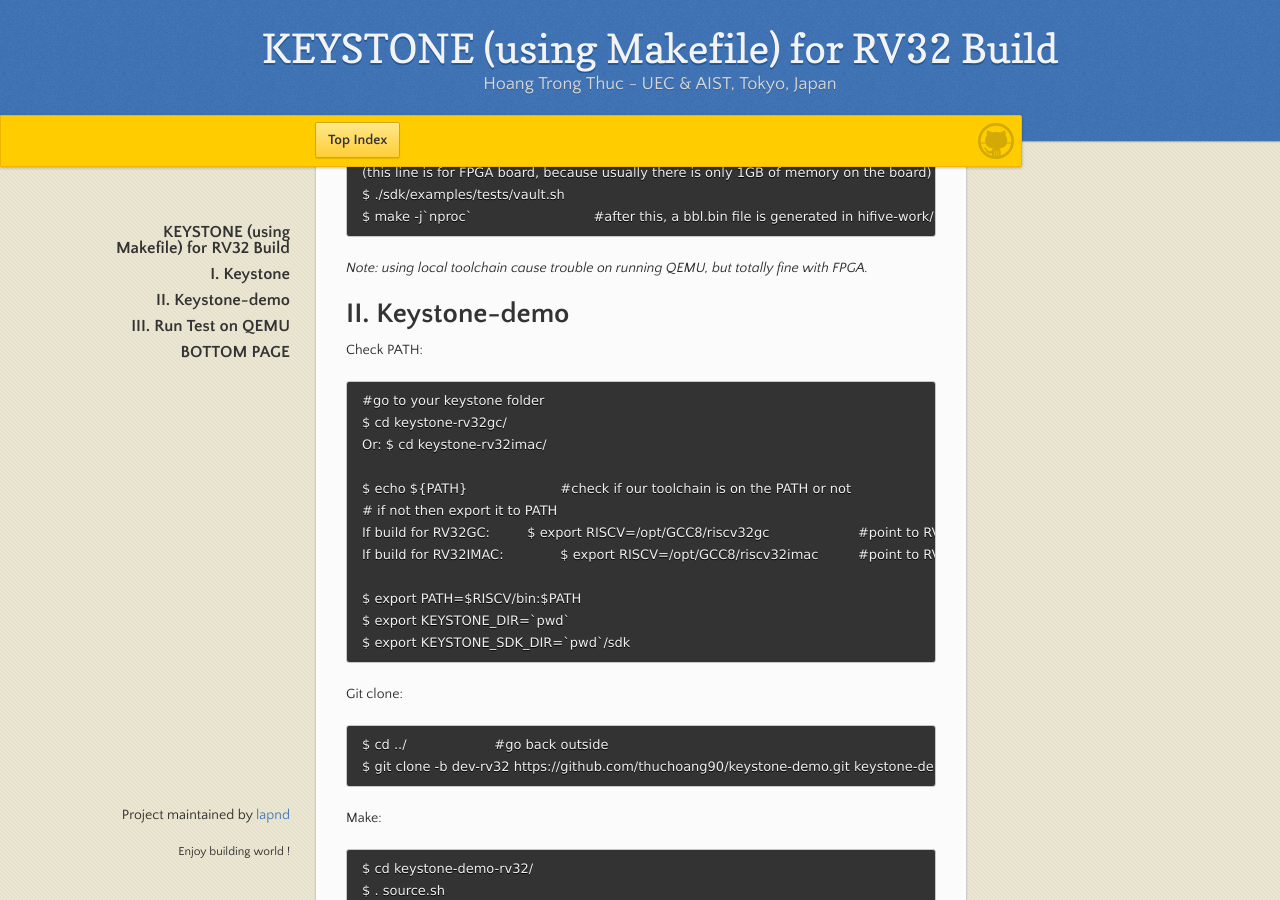
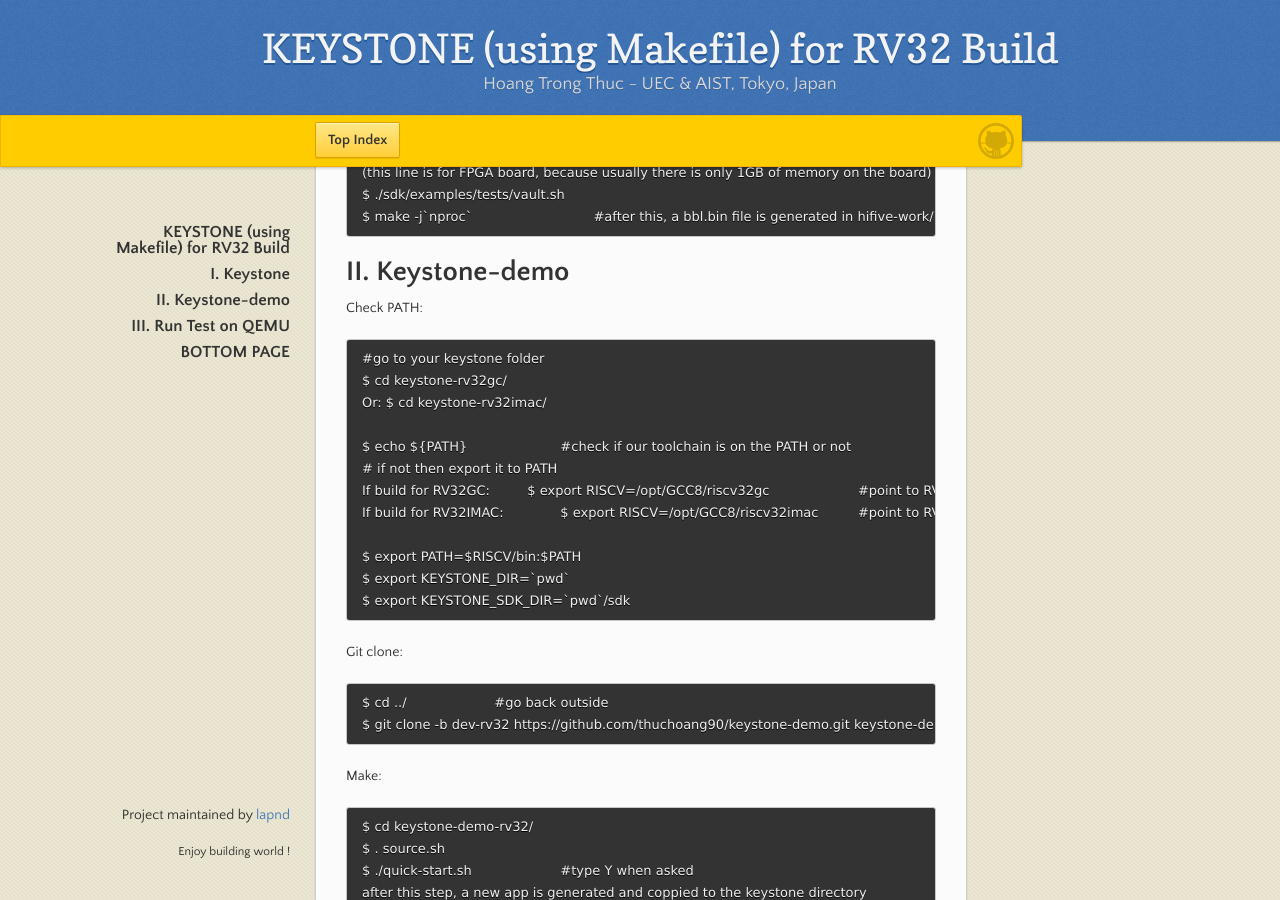
Before and after one commit to lapnd/httdes.github.io, a Jekyll site: the page built from keystone-makefile-32.md, in a window 1280 px wide and 900 px high, scrolled down 1193 px. Built offline with Jekyll 4.4.1, drawn with Linux system fonts in a browser that asks for light colours; our own code applies the rules of GitHub Pages for plain Markdown files.

Commit message:
Update keystone-makefile-32.md

````diff
--- a/keystone-makefile-32.md
+++ b/keystone-makefile-32.md
@@ -59,8 +59,6 @@ $ sed -i 's/size_t\sfreemem_size\s=\s48\*1024\*1024/size_t freemem_size = 2*1024
 $ ./sdk/examples/tests/vault.sh
 $ make -j`nproc`				#after this, a bbl.bin file is generated in hifive-work/bbl.bin
 ```
-
-*Note: using local toolchain cause trouble on running QEMU, but totally fine with FPGA.*
 
 # II. Keystone-demo
 
````
